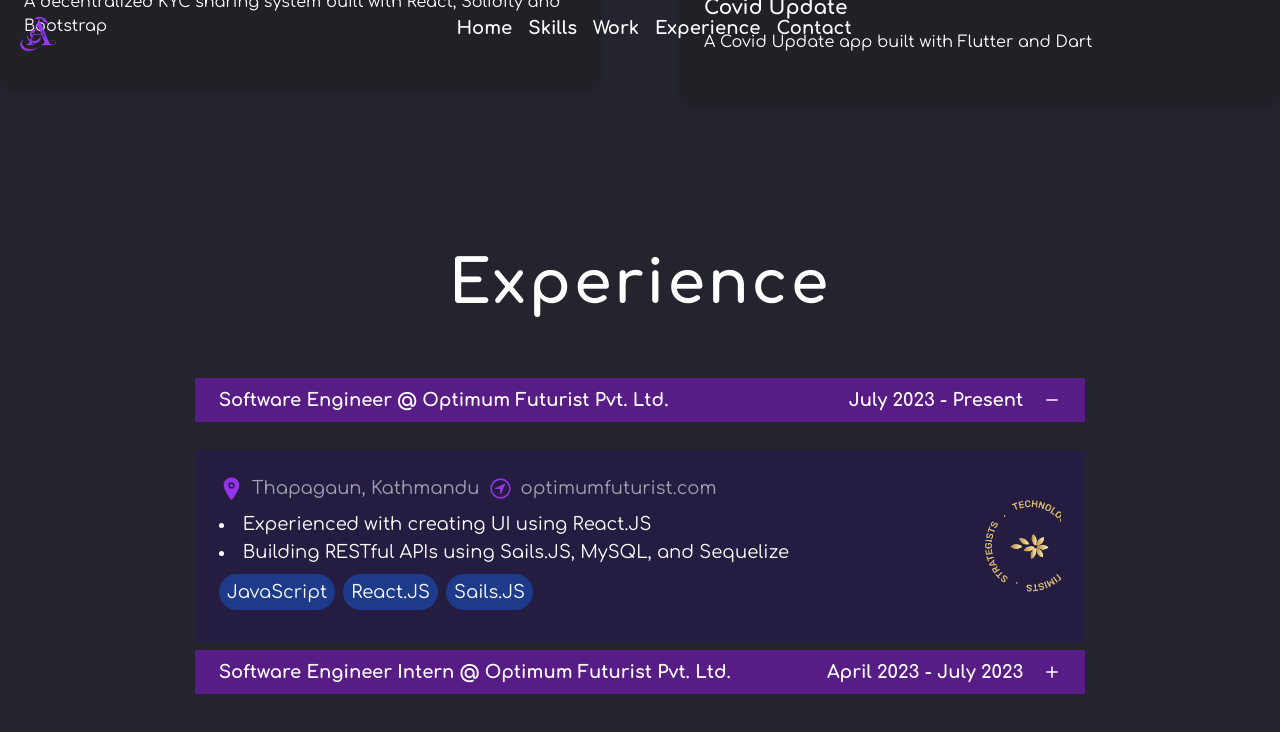
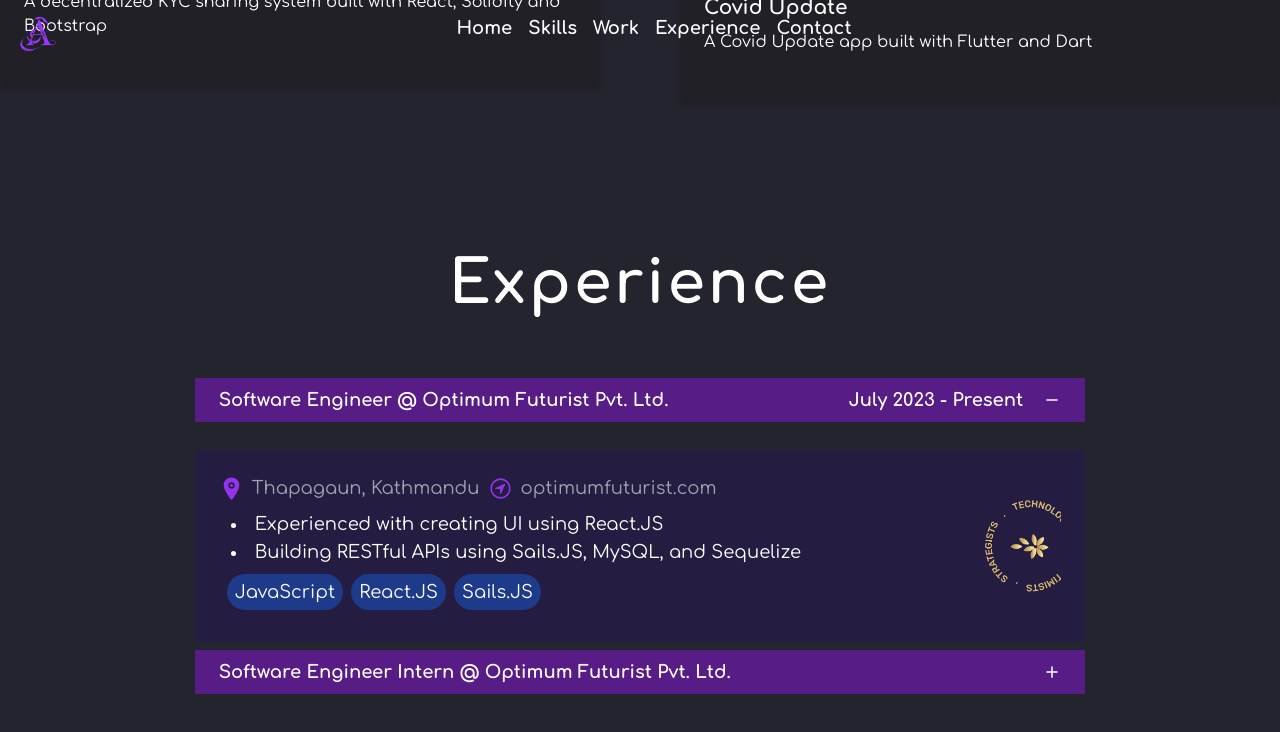
Before and after one commit to aayussraut/Portfolio, a React (Vite) app: page / in a window 1280 px wide. Both pictures are taken after a click on the element 639 px from the left and 3452 px from the top of the page. Shown: the part 3052-3784 px from the top of the page. Built offline with nearby package versions, Linux system fonts and the light colour scheme; no server answers.

Commit message:
feat: add animation in experience card

```diff
--- a/src/components/Card/index.jsx
+++ b/src/components/Card/index.jsx
@@ -90,15 +90,21 @@ export const ExpCard = ({ item, handleClick, showModal }) => {
         </p>
 
         <div className=" text-lg flex items-center font-semibold">
-          <p className="me-5 opacity-0 md:opacity-100">{item.date}</p>
+          <p className={`me-5  ${showModal ? "md:opacity-100" : "opacity-0"}`}>
+            {item.date}
+          </p>
           {!showModal && <IoMdAdd />}
           {showModal && <IoMdRemove />}
         </div>
       </div>
 
-      {showModal && (
-        <div className=" flex items-center justify-between bg-[#241D41] mt-5 p-6">
-          <div>
+      {
+        <div
+          className={` flex items-center justify-between bg-[#241D41] mt-5 px-6 max-h-0 transition-all duration-500 overflow-hidden ${
+            showModal ? "max-h-48" : "max-h-0"
+          } `}
+        >
+          <div className="py-6">
             <div className="flex gap-2 items-center">
               <IoLocation size={25} className="text-purple-600" />
               <span className="xxs:text-sm xs:text-lg text-gray-400">
@@ -118,13 +124,13 @@ export const ExpCard = ({ item, handleClick, showModal }) => {
 
             <p className="xxs:text-sm xs:text-lg py-2 ">
               {item.description.map((desc, index) => (
-                <li key={index} className="">
+                <li key={index} className="ps-3">
                   {desc}
                 </li>
               ))}
             </p>
 
-            <ul className="flex flex-wrap">
+            <ul className="flex flex-wrap ps-2">
               {item.skills.map((skill, index) => (
                 <li
                   key={index}
@@ -144,7 +150,7 @@ export const ExpCard = ({ item, handleClick, showModal }) => {
             />
           </div>
         </div>
-      )}
+      }
     </>
   );
 };
```
